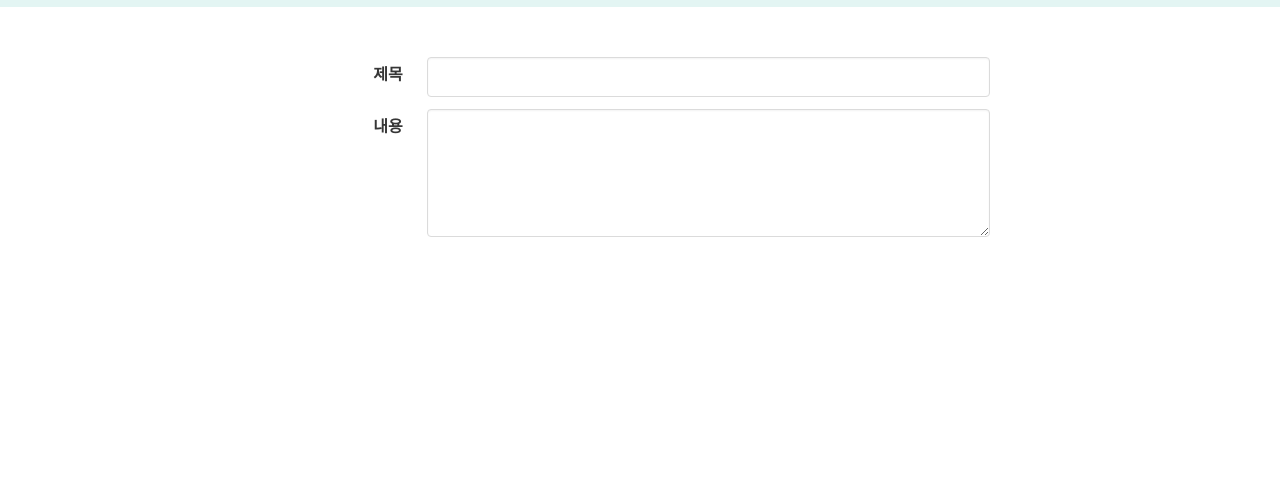
After one commit to MoingXTwice/Pet_Diary, a Flask app: page /diary/post in a window 1280 px wide. The commit adds this page. Shown: the part 171-648 px from the top of the page. Run offline with Flask 2, Linux system fonts and the light colour scheme.

Commit message:
충돌 테스트

```diff
--- a/app.py
+++ b/app.py
@@ -55,6 +55,15 @@ def sign_up_api():
 
 # TODO 회원가입시 아이디 중복 체크
 
+# 다이어리 보기 페이지
+@app.route('/diary')
+def diary():
+    return render_template('diary.html')
+
+# 다이어리 작성 페이지
+@app.route('/diary/post')
+def diary_post():
+    return render_template('post.html')
 
 if __name__ == '__main__':
     app.run('0.0.0.0', port=5000, debug=True)
--- a/static/css/main.css
+++ b/static/css/main.css
@@ -1 +1,6 @@
 /*git commit을 위한 css 파일입니다. 파일명을 수정하셔도 되고 그냥 사용하셔도 됩니다.*/
+.wrap {
+    max-width: 700px;
+    width: 95%;
+    margin: 50px auto auto auto;
+}
--- /dev/null
+++ b/templates/diary.html
@@ -0,0 +1,4 @@
+{% extends "base.html" %}
+{% block content %}
+
+{% endblock %}
--- /dev/null
+++ b/templates/post.html
@@ -0,0 +1,25 @@
+{% extends "base.html" %}
+{% block content %}
+<div class="wrap">
+    <div class="field is-horizontal">
+        <div class="field-label is-normal">
+            <label class="label">제목</label>
+        </div>
+        <div class="field-body">
+            <div class="field">
+                <p class="control">
+                    <input class="input" type="text">
+                </p>
+            </div>
+        </div>
+    </div>
+    <div class="field is-horizontal">
+        <div class="field-label is-normal">
+            <label class="label">내용</label>
+        </div>
+        <div class="field-body">
+        <textarea class="textarea"></textarea>
+        </div>
+    </div>
+</div>
+{% endblock %}
```
